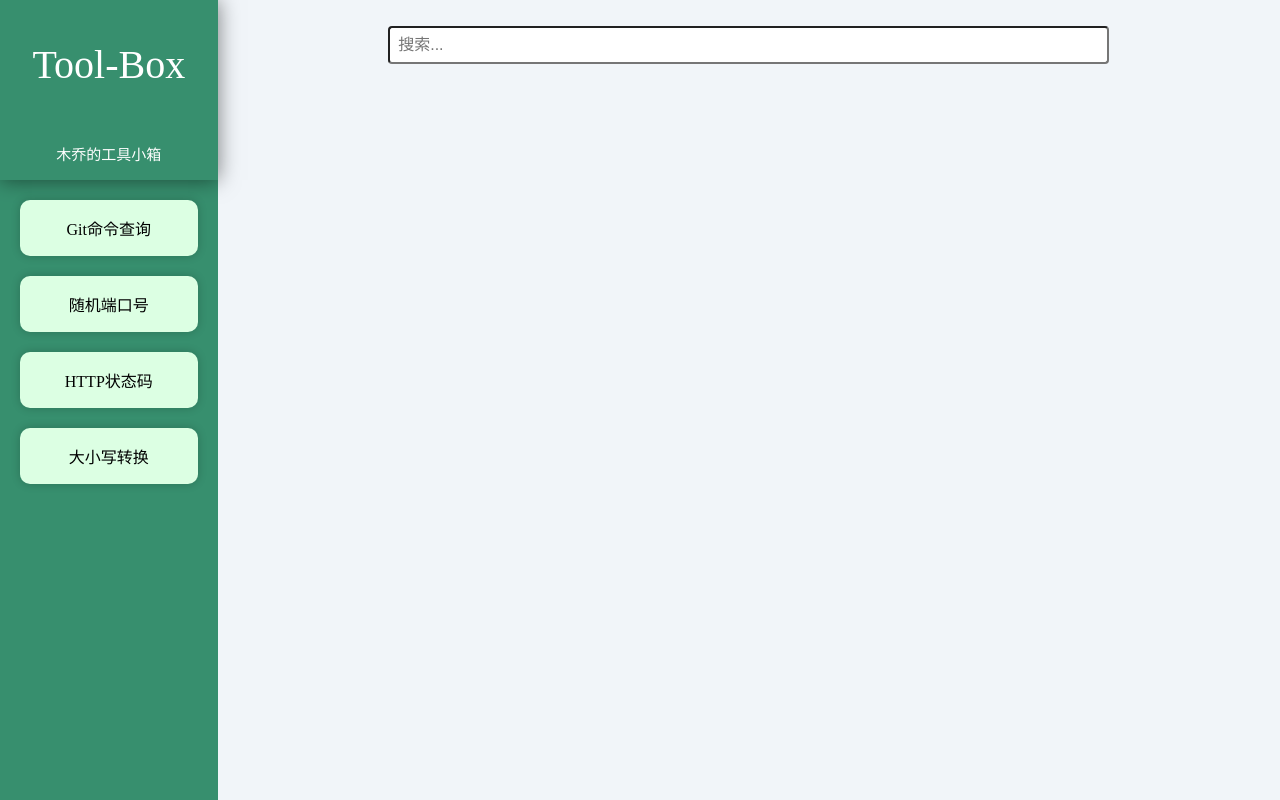
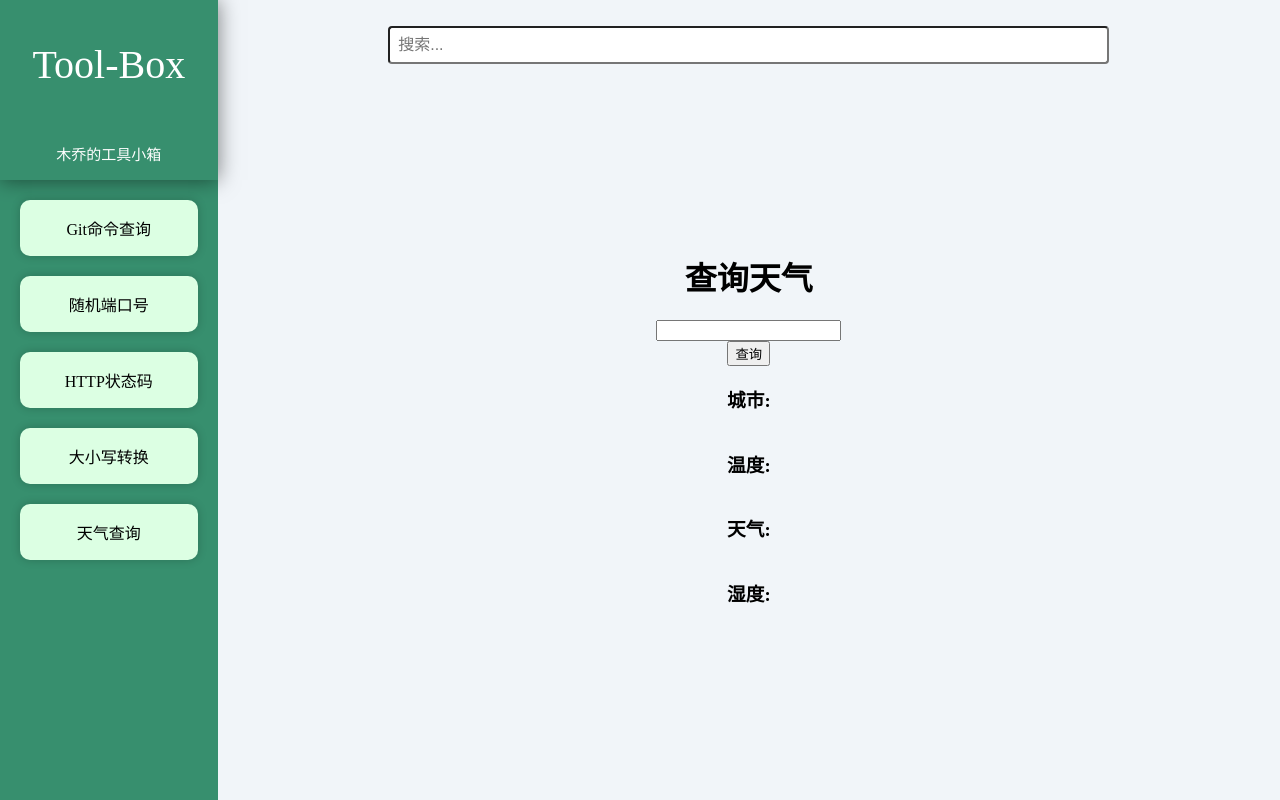
Before and after one commit to Wood-Q/Tool-Box, a React (Vite) app: page /weather in a window 1280 px wide. Built offline with nearby package versions, Linux system fonts and the light colour scheme.

Commit message:
添加天气查询功能，初次使用api

```diff
--- a/components/sidebar/sidebar.jsx
+++ b/components/sidebar/sidebar.jsx
@@ -16,6 +16,7 @@ function Sidebar() {
       <Sidelink target="/randomPorts" content="随机端口号"/>
       <Sidelink target="/httpCode" content="HTTP状态码"/>
       <Sidelink target="/UpLow" content="大小写转换"/>
+      <Sidelink target="/weather" content="天气查询"/>
     </div>
   );
 }
--- a/pages/homepage/homepage.jsx
+++ b/pages/homepage/homepage.jsx
@@ -8,7 +8,7 @@ function Homepage() {
       <Block target="/randomPorts" content="随机端口号" />
       <Block target="/httpCode" content="http状态码" />
       <Block target="/UpLow" content="大小写转换" />
-      <Block content="" />
+      <Block target="/weather "content="天气查询" />
       <Block content="" />
       <Block content="" />
       <Block content="" />
--- /dev/null
+++ b/pages/weatherpage/weatherPage.css
@@ -0,0 +1,12 @@
+.contents {
+    margin-left: 17%;
+    /* 留出Sidebar的宽度 */
+    margin-top: 10%;
+    /* 留出Topbar的高度，20px padding + 60px */
+    padding: 40px;
+    /* 内容区域的内边距 */
+    display: flex;
+    justify-content: center;
+    align-items: center;
+    flex-direction: column;
+}
--- /dev/null
+++ b/pages/weatherpage/weatherPage.jsx
@@ -0,0 +1,42 @@
+import { useEffect, useState } from "react";
+import "./weatherPage.css";
+
+function WeatherPage() {
+    const [weather, setWeather] = useState({
+        location: {
+            name: ""
+        },
+        current: {
+            temperature: "",
+            weather_descriptions: "",
+            humidity: ""
+        }
+    });
+
+
+    async function fetchWeather(cityName) {
+        const res = await fetch(`http://api.weatherstack.com/current?access_key=f4eca985bc0abda26f264fe47efbfd3b&query=${cityName}`);
+        const data = await res.json();
+        setWeather(data);
+        console.log(data);
+    }
+
+    function handleClick() {
+        const cityInput = document.getElementById("weather").value;
+        fetchWeather(cityInput);  // 直接使用输入框的值来查询天气
+    }
+
+    return (
+        <div className="contents">
+            <h1>查询天气</h1>
+            <input type="text" id="weather" />
+            <button onClick={handleClick}>查询</button>
+            <h3>城市: {weather.location.name}</h3>
+            <h3>温度: {weather.current.temperature}</h3>
+            <h3>天气: {weather.current.weather_descriptions}</h3>
+            <h3>湿度: {weather.current.humidity}</h3>
+        </div>
+    );
+}
+
+export default WeatherPage;
--- a/src/App.jsx
+++ b/src/App.jsx
@@ -8,6 +8,7 @@ import RandomPortsPage from "../pages/portpage/randomPorts";
 import "./App.css"
 import HttpPage from "../pages/httppage/httpPage";
 import UpperLowerPage from "../pages/upperlowerPage/ulpage";
+import WeatherPage from "../pages/weatherpage/weatherPage";
 
 function App() {
   return (
@@ -21,6 +22,7 @@ function App() {
           <Route path="/randomPorts" element={<RandomPortsPage />} />
           <Route path="/httpCode" element={<HttpPage />} />
           <Route path="/UpLow" element={<UpperLowerPage />} />
+          <Route path="/weather" element={<WeatherPage />} />
         </Routes>
       </Routers>
     </div>
--- a/src/main.jsx
+++ b/src/main.jsx
@@ -3,7 +3,5 @@ import { createRoot } from "react-dom/client";
 import App from "./App";
 
 createRoot(document.getElementById("root")).render(
-  <StrictMode>
     <App />
-  </StrictMode>
 );
```
